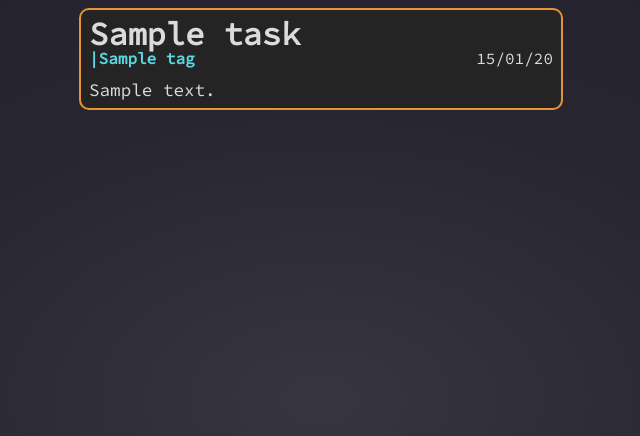
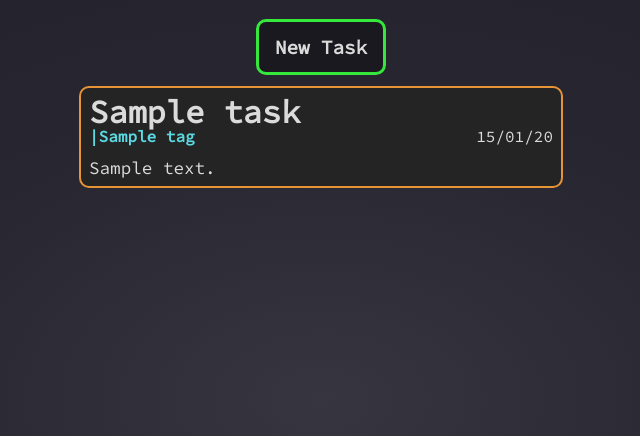
Before and after one commit to RickAfon/sad_tasks_flask, a Flask app: page / in a window 1280 px wide. Shown: the top 436 px of the page, without its empty margins (319-959 px from the left). Run offline with Flask 2, Linux system fonts and the light colour scheme; tables that the repository leaves empty hold one stand-in row (values such as "Sample post").

Commit message:
the new_task view actually creates a new db entry

```diff
--- a/src/views.py
+++ b/src/views.py
@@ -22,4 +22,15 @@ def new_task():
 @app.route('/save_task', methods=['GET', 'POST'])
 def save_task():
     form = TaskForm(request.form)
-    return redirect(url_for("new_task"))
+
+    if not form.validate_on_submit():
+        return redirect("new_task")
+
+    title = form.title.data
+    content = form.content.data
+
+    new_task = Tasks(title=title, content=content, creation_date=datetime.now(), user_id=1)
+    db.session.add(new_task)
+    db.session.commit()
+
+    return redirect(url_for("index"))
--- a/static/css/style.css
+++ b/static/css/style.css
@@ -64,7 +64,9 @@ textarea {
 
 .main-wrapper {
     display: flex;
-    justify-content: center;
+    flex-direction: column;
+    align-items: center;
+    padding-top: 2vh;
 }
 
 .task-list {
@@ -112,6 +114,24 @@ textarea {
     font-size: 1.1rem;
 }
 
+.cool-button {
+    background-color: var(--dark-bg-color);
+    padding: 0.8rem 1rem;
+    border: 3px solid var(--border-color-alt);
+    border-radius: 10px;
+    font-size: 1.2rem;
+    font-weight: bold;
+    transition: all 100ms;
+    margin: 0.2rem 0;
+}
+
+.cool-button:hover {
+    background-color: var(--dark-bg-color-lighter);
+    cursor: pointer;
+    transform: scale(1.1);
+    margin: 0.3rem 0;
+}
+
 .submit-button {
     background-color: var(--dark-bg-color);
     border-color: var(--border-color-alt);
--- a/templates/index.html
+++ b/templates/index.html
@@ -12,6 +12,7 @@
 
     <body>
         <main class="main-wrapper">
+            <a href="{{ url_for('new_task') }}"><button class="cool-button">New Task</button></a>
             <ul class="task-list">
                 {% for task in tasks %}
                 <li class="task-card">
```
Also changed, not shown: 1 other file.
